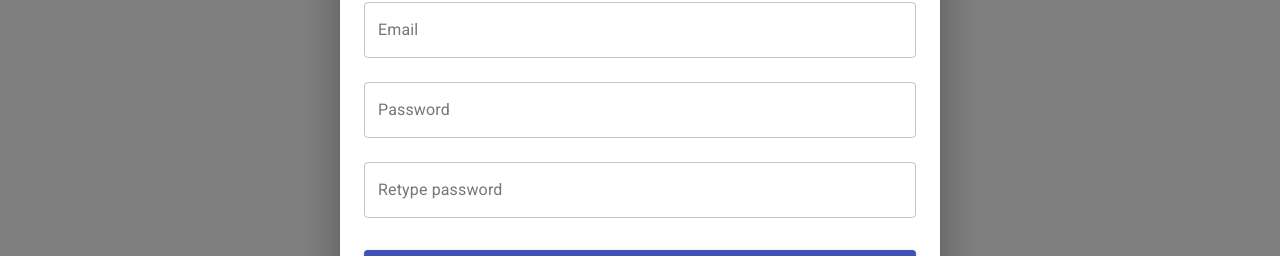
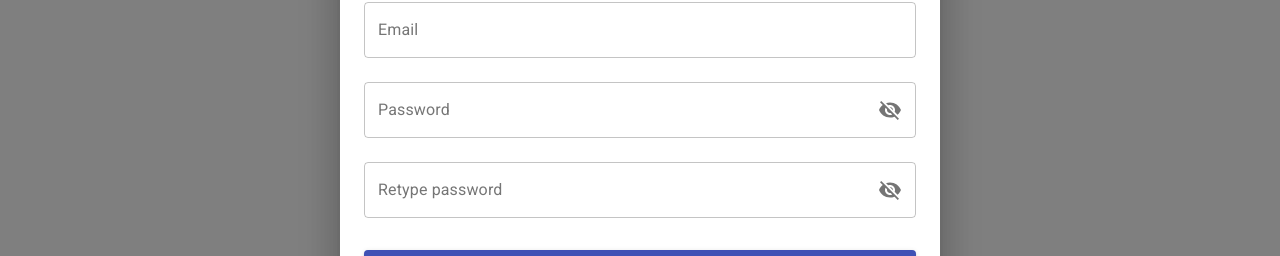
Before and after one commit to ncongduy/learn-react-easy-frontend, a React (Create React App) app: page / in a window 1280 px wide. Both pictures are taken after a click on the button "REGISTER". Shown: the part 348-604 px from the top of the page. Built offline with nearby package versions, Linux system fonts and the light colour scheme; the HTML template or start-up script is replaced by a standard one.

Commit message:
feat: create Password field in Register Form

```diff
--- /dev/null
+++ b/src/components/form-controls/PasswordField/index.jsx
@@ -0,0 +1,67 @@
+import {
+  FormControl,
+  IconButton,
+  InputAdornment,
+  InputLabel,
+  OutlinedInput,
+} from '@material-ui/core';
+import Visibility from '@material-ui/icons/Visibility';
+import VisibilityOff from '@material-ui/icons/VisibilityOff';
+import PropTypes from 'prop-types';
+import React, { useState } from 'react';
+import { Controller } from 'react-hook-form';
+
+PasswordField.propTypes = {
+  form: PropTypes.object.isRequired,
+  name: PropTypes.string.isRequired,
+
+  label: PropTypes.string,
+  disabled: PropTypes.bool,
+};
+
+PasswordField.defaultProps = {
+  label: '',
+  disabled: false,
+};
+
+function PasswordField(props) {
+  const { form, name, label, disabled } = props;
+  const { errors, formState } = form;
+  const hasError = formState.touched[name] && errors[name];
+
+  const [showPassword, setShowPassword] = useState(false);
+
+  function toggleShowPassword() {
+    setShowPassword(!showPassword);
+  }
+
+  return (
+    <FormControl fullWidth margin="normal" variant="outlined">
+      <InputLabel htmlFor={name}>{label}</InputLabel>
+      <Controller
+        name={name}
+        control={form.control}
+        as={OutlinedInput}
+        id={name}
+        type={showPassword ? 'text' : 'password'}
+        endAdornment={
+          <InputAdornment position="end">
+            <IconButton
+              aria-label="toggle password visibility"
+              onClick={toggleShowPassword}
+              edge="end"
+            >
+              {showPassword ? <Visibility /> : <VisibilityOff />}
+            </IconButton>
+          </InputAdornment>
+        }
+        label={label}
+        disabled={disabled}
+        error={!!hasError}
+        helperText={errors[name]?.message}
+      />
+    </FormControl>
+  );
+}
+
+export default PasswordField;
--- a/src/features/Auth/components/RegisterForm/index.jsx
+++ b/src/features/Auth/components/RegisterForm/index.jsx
@@ -1,12 +1,13 @@
 import { yupResolver } from '@hookform/resolvers/yup';
 import { Avatar, Button, Typography } from '@material-ui/core';
+import { makeStyles } from '@material-ui/core/styles';
 import LockOutlinedIcon from '@material-ui/icons/LockOutlined';
 import PropTypes from 'prop-types';
 import React from 'react';
 import { useForm } from 'react-hook-form';
 import * as yup from 'yup';
 import InputField from '../../../../components/form-controls/InputField';
-import { makeStyles } from '@material-ui/core/styles';
+import PasswordField from '../../../../components/form-controls/PasswordField';
 
 const useStyles = makeStyles((theme) => ({
   root: {
@@ -37,15 +38,7 @@ function RegisterForm(props) {
   const { onSubmit } = props;
   const classes = useStyles();
 
-  const schema = yup
-    .object()
-    .shape({
-      title: yup
-        .string()
-        .required('Please enter title!')
-        .min(5, 'Title is more than 5 characters!'),
-    })
-    .required();
+  const schema = yup.object().shape({});
 
   const form = useForm({
     defaultValues: {
@@ -77,14 +70,19 @@ function RegisterForm(props) {
       <form onSubmit={form.handleSubmit(handleSubmit)}>
         <InputField name="fullname" label="Full name" form={form} />
         <InputField name="email" label="Email" form={form} />
-        <InputField name="password" label="Password" form={form} />
-        <InputField name="retypePassword" label="Retype password" form={form} />
+        <PasswordField name="password" label="Password" form={form} />
+        <PasswordField
+          name="retypePassword"
+          label="Retype password"
+          form={form}
+        />
 
         <Button
           variant="contained"
           color="primary"
           className={classes.submit}
           fullWidth
+          type="submit"
         >
           Create an account
         </Button>
```
